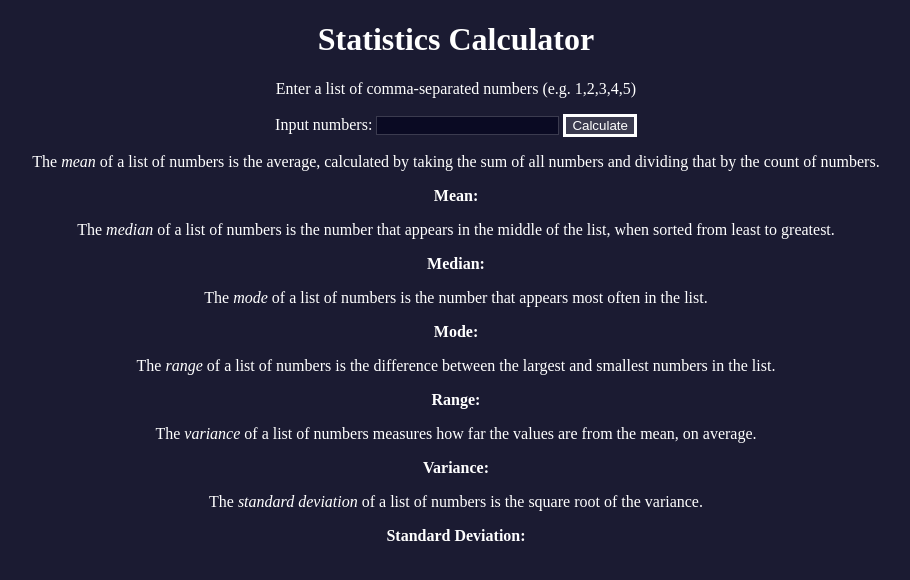
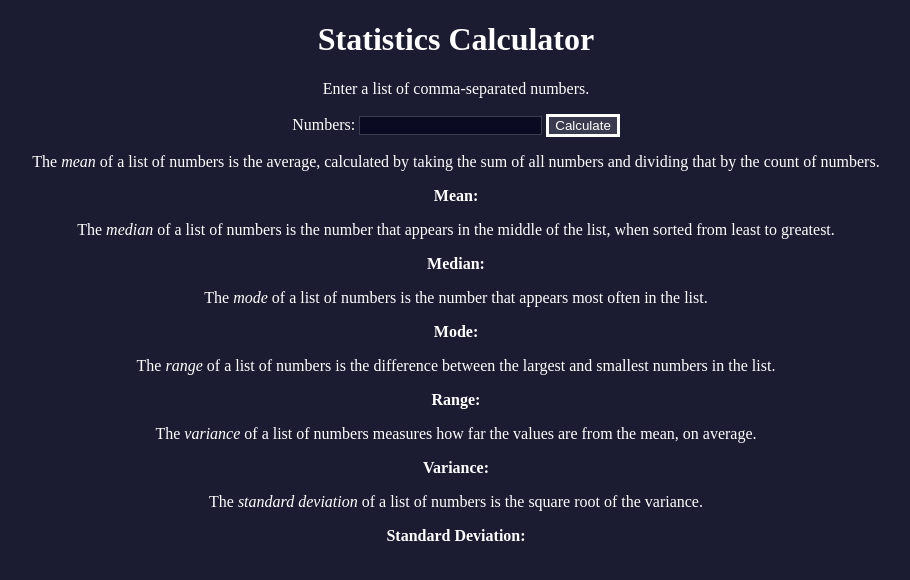
Before and after one commit to LeHongNien/statistics-calculator, a plain HTML site: page index.html in a window 1280 px wide. Shown: the whole page, without its empty margins (184-1094 px from the left). Drawn offline with Linux system fonts and the light colour scheme.

Commit message:
final commit

```diff
--- a/index.html
+++ b/index.html
@@ -9,11 +9,10 @@
   </head>
   <body>
     <h1>Statistics Calculator</h1>
-    <p>Enter a list of comma-separated numbers (e.g. 1,2,3,4,5)</p>
-
-    <form onsubmit="calculate();">
-      <label for="numbers">Input numbers:</label>
-      <input type="text" name="numbers" id="numbers"/>
+    <p>Enter a list of comma-separated numbers.</p>
+    <form onsubmit="calculate(); return false;">
+      <label for="numbers">Numbers:</label>
+      <input type="text" name="numbers" id="numbers" />
       <button type="submit">Calculate</button>
     </form>
     <div class="results">
```
